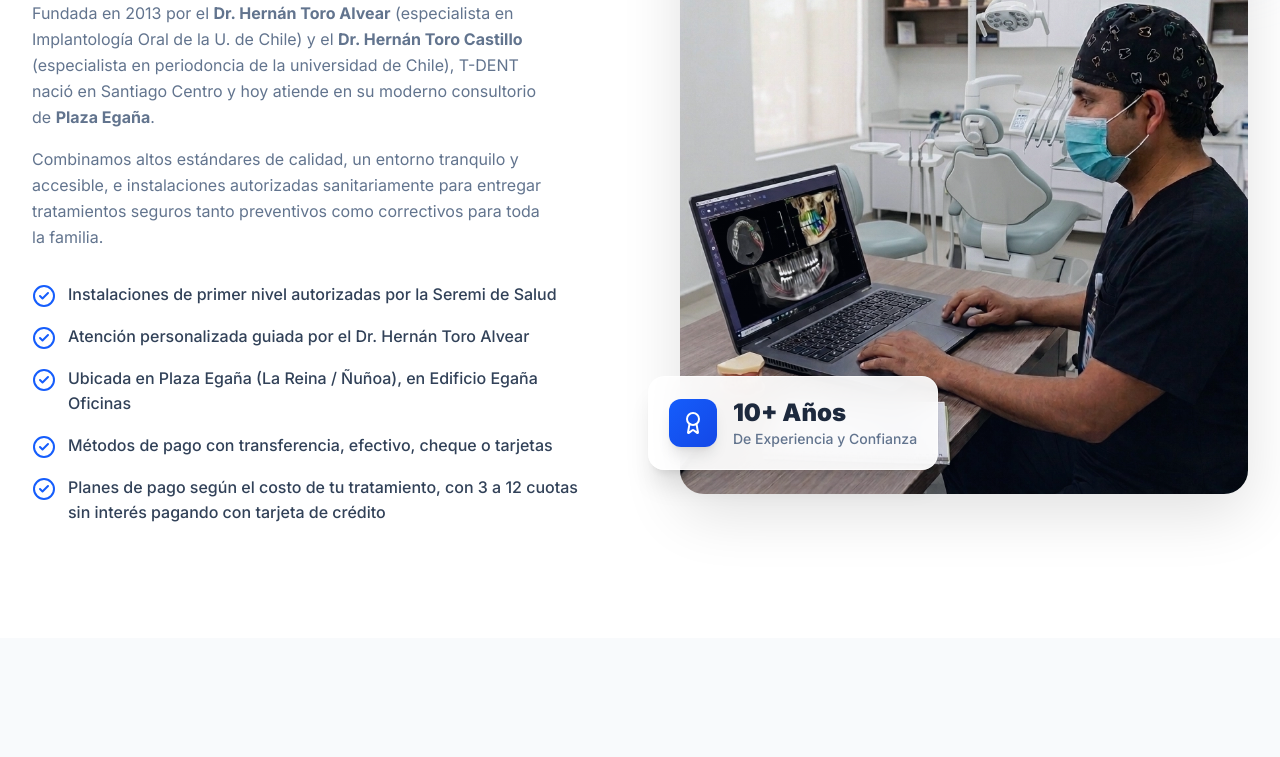
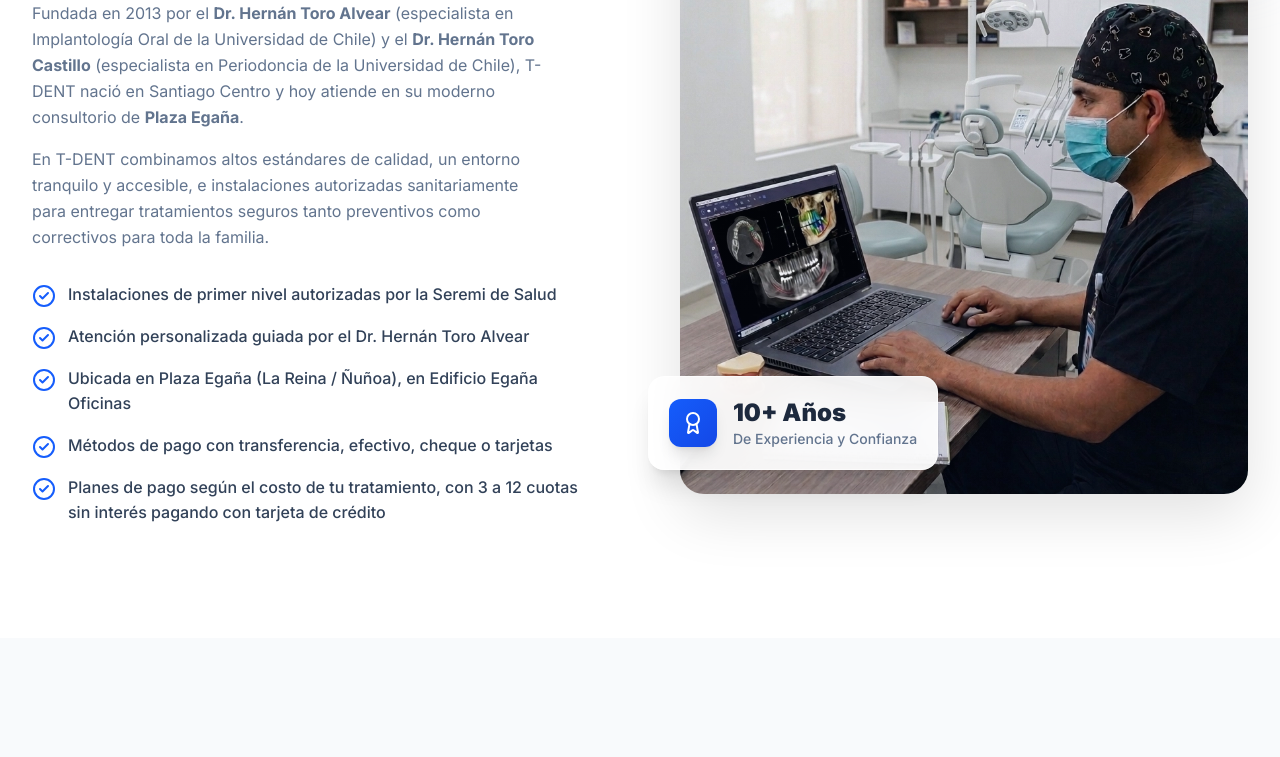
Before and after one commit to xngar/tdent-temp, a Next.js app: page / in a window 1280 px wide. Shown: the part 1308-2065 px from the top of the page. Built offline with nearby package versions, Linux system fonts and the light colour scheme.

Commit message:
feat: add OurApproach component to display clinic history and features

```diff
--- a/src/app/components/OurApproach.tsx
+++ b/src/app/components/OurApproach.tsx
@@ -37,12 +37,12 @@ export default function OurApproach() {
             <div className="space-y-4 text-slate-500 leading-relaxed max-w-lg">
               <p>
                 Fundada en 2013 por el <strong>Dr. Hernán Toro Alvear</strong>{" "}
-                (especialista en Implantología Oral de la U. de Chile) y el <strong>Dr. Hernán Toro Castillo</strong> (especialista en periodoncia de la universidad de Chile), T-DENT
+                (especialista en Implantología Oral de la Universidad de Chile) y el <strong>Dr. Hernán Toro Castillo</strong> (especialista en Periodoncia de la Universidad de Chile), T-DENT
                 nació en Santiago Centro y hoy atiende en su moderno consultorio
                 de <strong>Plaza Egaña</strong>.
               </p>
               <p>
-                Combinamos altos estándares de calidad, un entorno tranquilo y
+                En T-DENT combinamos altos estándares de calidad, un entorno tranquilo y
                 accesible, e instalaciones autorizadas sanitariamente para
                 entregar tratamientos seguros tanto preventivos como correctivos
                 para toda la familia.
```
